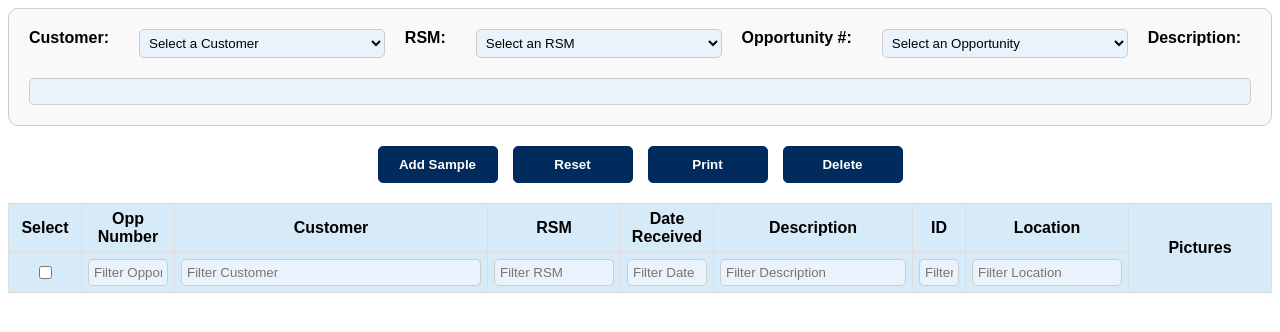
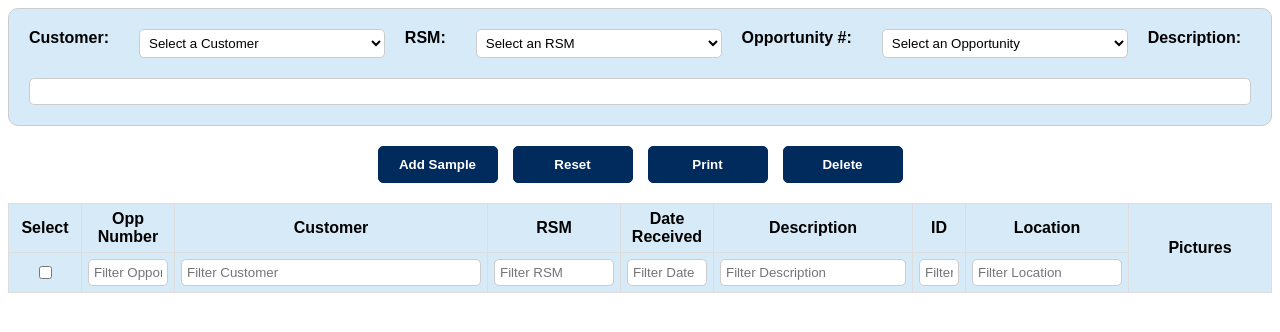
Before and after one commit to cwagnerJLS/SampleDatabase, a Django app: template samples/templates/samples/create_sample.html in a window 1280 px wide. Shown: the top 332 px of the page. Run offline with Django 5.2, Linux system fonts and the light colour scheme; the template is opened without the code that fills it, so the values that code supplies are empty; some libraries are stand-ins or nearby versions.

Commit message:
style: Update CSS for form and drop-down backgrounds in create_sample.html

```diff
--- a/samples/templates/samples/create_sample.html
+++ b/samples/templates/samples/create_sample.html
@@ -34,7 +34,7 @@
             padding: 20px;
             border: 1px solid #ccc;
             border-radius: 10px;
-            background-color: #F9F9F9; /* Light gray background */
+            background-color: #D6EAF8; /* Light blue background */
             color: #000000; /* Black text */
         }
         label {
@@ -47,7 +47,7 @@
             padding: 5px;
             border-radius: 5px;
             border: 1px solid #CCC; /* Light gray border */
-            background-color: #EAF3FB; /* Very light blue background */
+            background-color: #FFFFFF; /* White background */
             color: #000000; /* Black text */
         }
         input[type="text"]:focus,
@@ -214,6 +214,8 @@
         .col-location select {
             min-width: 135px;
             width: 140px;
+            background-color: #FFFFFF; /* White background */
+            color: #000000; /* Black text */
         }
         .col-pictures {
             width: 130px;
```
